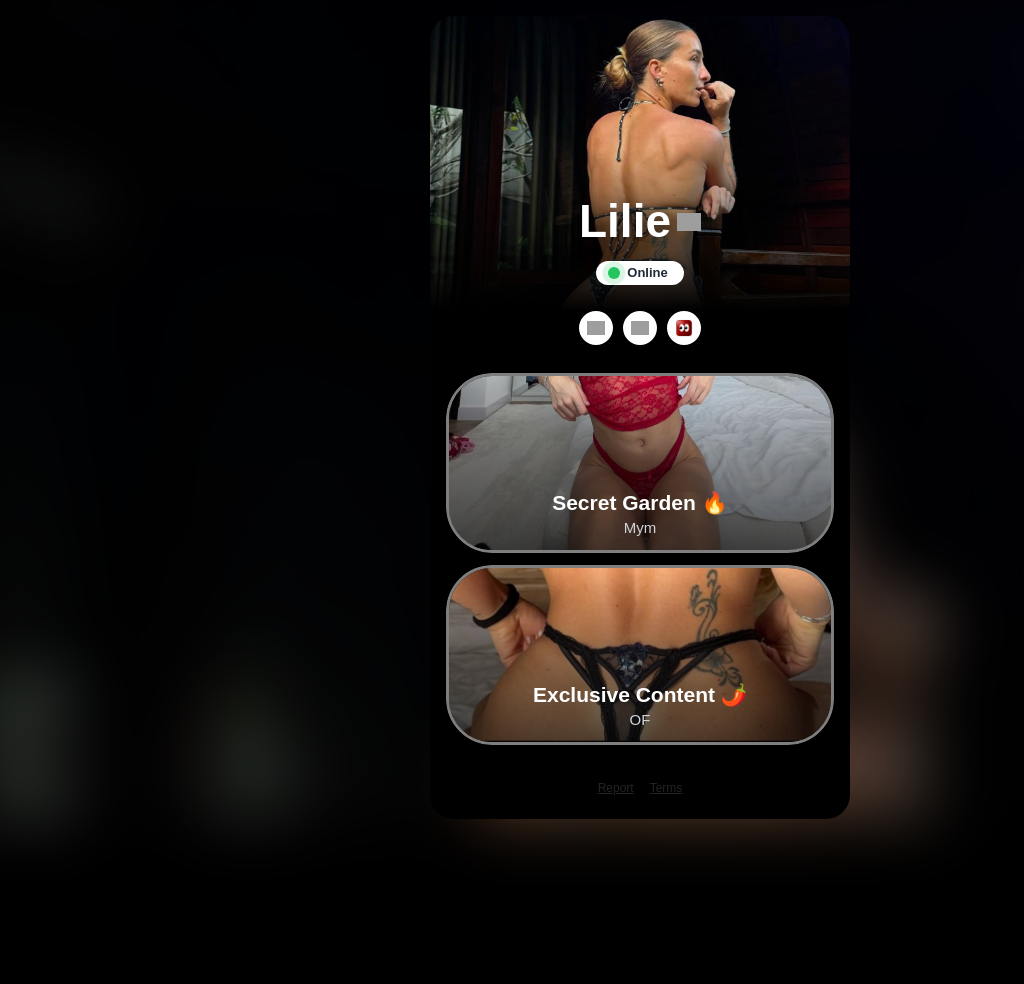
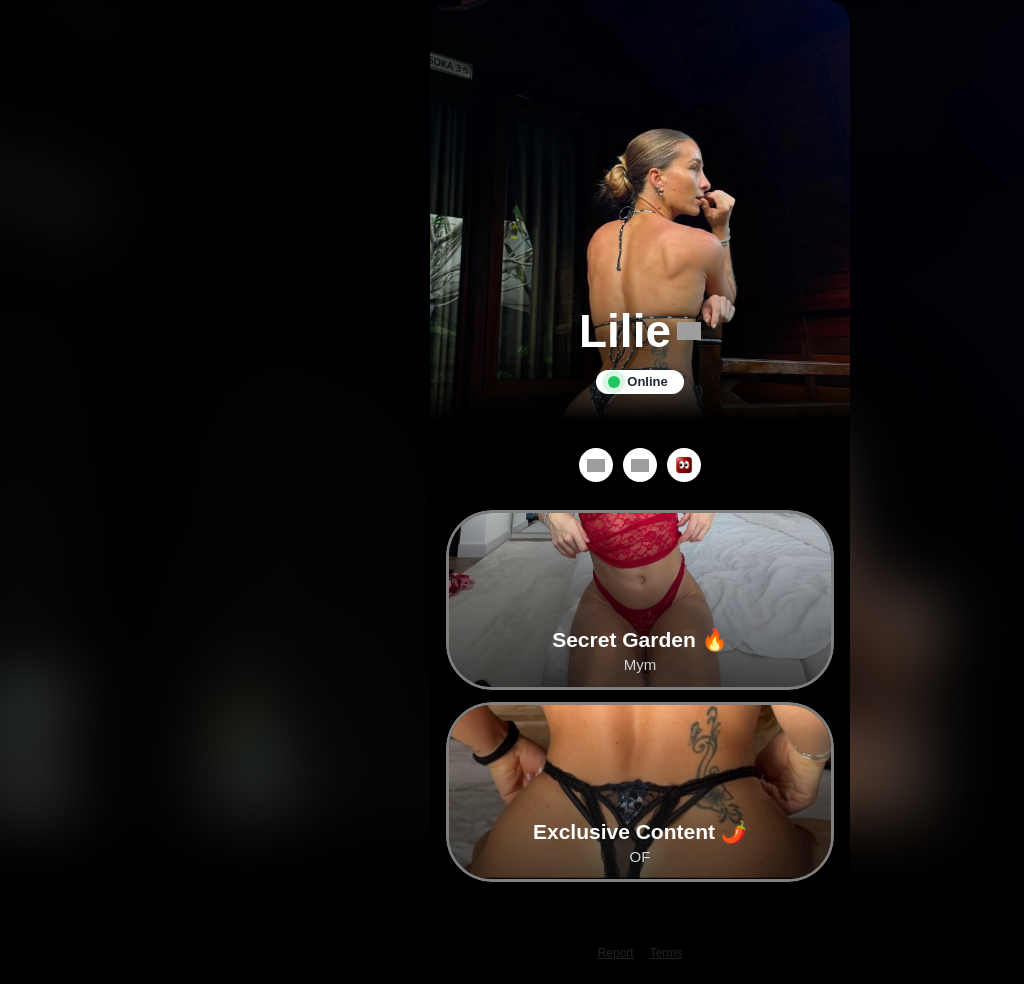
Before and after one commit to Msh-Elie/juicylilie.com, a plain HTML site: page index.html in a window 1280 px wide. Shown: the whole page, without its empty margins (0-1024 px from the left). Before the commit the page ends 851 px from the top, so only its background shows below. Drawn offline with Linux system fonts and the light colour scheme; grey boxes are pictures that could not be loaded.

Commit message:
Update index.html

```diff
--- a/index.html
+++ b/index.html
@@ -6,6 +6,25 @@
   <title>Juicylilie</title>
   <meta name="description" content="Discover my profile.">
   <meta name="theme-color" content="#000000">
+  <meta name="facebook-domain-verification" content="y847dfrlzk3gl8pxpl18da7dz1nbtq" />
+
+  <!-- Meta Pixel Code -->
+<script>
+!function(f,b,e,v,n,t,s)
+{if(f.fbq)return;n=f.fbq=function(){n.callMethod?
+n.callMethod.apply(n,arguments):n.queue.push(arguments)};
+if(!f._fbq)f._fbq=n;n.push=n;n.loaded=!0;n.version='2.0';
+n.queue=[];t=b.createElement(e);t.async=!0;
+t.src=v;s=b.getElementsByTagName(e)[0];
+s.parentNode.insertBefore(t,s)}(window, document,'script',
+'https://connect.facebook.net/en_US/fbevents.js');
+fbq('init', '2943580392695707');
+fbq('track', 'PageView');
+</script>
+<noscript><img height="1" width="1" style="display:none"
+src="https://www.facebook.com/tr?id=2943580392695707&ev=PageView&noscript=1"
+/></noscript>
+<!-- End Meta Pixel Code -->
 
 
   <style>
@@ -13,6 +32,7 @@
 
     html, body {
       min-height: 100%;
+      min-height: 100dvh;
       background: #000;
       font-family: Arial, sans-serif;
       color: #fff;
@@ -21,10 +41,11 @@
 
     .page {
       min-height: 100vh;
+      min-height: 100dvh;
       position: relative;
-      padding-top: 1rem;
-      padding-bottom: 2rem;
       background: #000;
+      display: flex;
+      flex-direction: column;
     }
 
     .bg-blur {
@@ -51,21 +72,25 @@
       border-radius: 24px;
       overflow: hidden;
       min-height: 80vh;
+      min-height: 80dvh;
+      display: flex;
+      flex-direction: column;
     }
 
+    /* ─── COVER : photo entière, ratio naturel ─── */
     .cover {
       position: relative;
-      height: 295px;
       overflow: hidden;
       line-height: 0;
+      flex-shrink: 0;
+      background: #000;
     }
 
     .cover img.cover-photo {
-      position: absolute;
-      inset: 0;
-      width: 100%; height: 100%;
-      object-fit: cover;
-      object-position: center 100%;
+      position: relative;
+      display: block;
+      width: 100%;
+      height: auto;
     }
 
     .cover::after {
@@ -74,10 +99,9 @@
       inset: 0;
       background: linear-gradient(to top,
         #000 0%,
-        rgba(0,0,0,0.92) 5%,
-        rgba(0,0,0,0.75) 15%,
-        rgba(0,0,0,0.4) 30%,
-        transparent 55%
+        rgba(0,0,0,0.7) 8%,
+        rgba(0,0,0,0.25) 22%,
+        transparent 40%
       );
       pointer-events: none;
       z-index: 2;
@@ -152,7 +176,16 @@
       white-space: nowrap;
     }
 
-    /* ─── Calque au-dessus du dégradé noir de la cover ─── */
+    /* ─── ZONE CENTRALE : centre socials + cartes verticalement ─── */
+    .main-content {
+      flex: 1;
+      display: flex;
+      flex-direction: column;
+      justify-content: center;
+      padding: 28px 0;
+    }
+
+    /* ─── Socials ─── */
     .socials {
       position: relative;
       z-index: 5;
@@ -273,7 +306,6 @@
       transition: transform 0.2s, box-shadow 0.2s;
       display: block;
       text-decoration: none;
-      /* ─── FIX MOBILE : force un vrai clipping du flou ─── */
       isolation: isolate;
       -webkit-mask-image: -webkit-radial-gradient(white, black);
       transform: translateZ(0);
@@ -293,7 +325,6 @@
       object-position: center 100%;
       transform: scale(1);
       transition: filter 0.3s, transform 0.3s;
-      /* ─── FIX MOBILE : force l'image dans sa propre couche ─── */
       transform-origin: center center;
       will-change: filter, transform;
     }
@@ -359,7 +390,7 @@
     /* ─── ÉTAT FLOUTÉ ─── */
     .link-card.revealed .card-bg {
       filter: blur(12px);
-      transform: scale(1.15); /* pousse les bords flous hors du cadre */
+      transform: scale(1.15);
     }
 
     .link-card.revealed .card-gradient,
@@ -371,9 +402,7 @@
       display: flex;
     }
 
-    /* ─── Shake dédié au petit bouton rond Reveal ───
-       Rotation ample (±12°) + scale marqué + halo rouge qui pulse
-       pour être réellement visible sur 34 px. */
+    /* ─── Shake du petit bouton rond Reveal ─── */
     @keyframes shake-reveal {
       0%   {
         transform: translateZ(0) rotate(0deg) scale(1);
@@ -399,7 +428,6 @@
       will-change: transform, box-shadow;
     }
 
-    /* Au survol : pause + zoom 1.12 comme les autres boutons sociaux */
     .social-btn.shake:hover {
       animation: none;
       transform: translateZ(0) scale(1.12);
@@ -415,11 +443,18 @@
       opacity: 0.15;
       color: rgba(255,255,255,0.9);
       padding: 20px 0 24px;
+      flex-shrink: 0;
     }
     .page-footer a { color: inherit; text-decoration: underline; }
 
     @media (max-width: 480px) {
-      .card { width: 100%; border-radius: 0; }
+      .card {
+        width: 100%;
+        max-width: 100%;
+        border-radius: 0;
+        min-height: 100dvh;
+      }
+      .page { min-height: 100dvh; }
       .cover-name-row h1 { font-size: 38px; }
       .countdown-banner { padding: 8px 12px; gap: 8px; }
       .cd-box { width: 34px; height: 34px; font-size: 18px; }
@@ -439,13 +474,12 @@
 
   <div class="card">
 
-    <!-- COVER -->
+    <!-- COVER : photo complète, non recadrée -->
     <div class="cover">
       <img
         class="cover-photo"
         src="assert/pp.jpeg"
         alt="Juicylilie cover"
-        style="object-position: center 100%;"
       >
       <div class="cover-info">
         <div class="cover-name-row">
@@ -465,6 +499,9 @@
         </div>
       </div>
     </div>
+
+    <!-- ZONE CENTRALE : socials + cartes centrés verticalement -->
+    <div class="main-content">
 
       <!-- SOCIALS -->
       <div class="socials">
@@ -498,7 +535,7 @@
       <!-- LINK CARDS -->
       <div class="links-grid">
 
-      <!-- Card 2: Secret Garden -->
+        <!-- Card 1: Secret Garden -->
         <a
           class="link-card sensitive-card"
           href="https://mym.fans/app/t/hmmlql6sezBeWmQ"
@@ -528,7 +565,7 @@
           </div>
         </a>
 
-      <!-- Card 1: Exclusive Content -->
+        <!-- Card 2: Exclusive Content -->
         <a
           class="link-card sensitive-card"
           href="https://onlyfans.com/juicy_lilie/c6"
@@ -558,6 +595,7 @@
           </div>
         </a>
 
+      </div>
     </div>
 
     <div class="page-footer">
@@ -592,15 +630,12 @@
   // ── Cartes sensibles : contenu visible par défaut ──
   // 1er clic  : la carte se floute + badge "Contenu sensible" apparaît
   // 2e clic   : le lien s'ouvre dans un nouvel onglet
-  // Si on clique sur une autre carte pendant qu'une est floutée,
-  // la précédente redevient visible et la nouvelle se floute.
   (function() {
     const cards = document.querySelectorAll('.sensitive-card');
     let currentlyRevealed = null;
 
     cards.forEach(function(card) {
       card.addEventListener('click', function(e) {
-        // Cas 1 : cette carte est déjà floutée → on laisse le lien s'ouvrir
         if (card.classList.contains('revealed')) {
           const label = card.getAttribute('data-label') || 'link';
           if (typeof fbq !== 'undefined') {
@@ -611,15 +646,13 @@
           }
           card.classList.remove('revealed');
           currentlyRevealed = null;
-          return; // navigation normale (target="_blank")
+          return;
         }
 
-        // Cas 2 : une autre carte est floutée → on la défloute
         if (currentlyRevealed && currentlyRevealed !== card) {
           currentlyRevealed.classList.remove('revealed');
         }
 
-        // Cas 3 : on floute la carte cliquée et on bloque la navigation
         e.preventDefault();
         card.classList.add('revealed');
         currentlyRevealed = card;
```
Lines whose indentation alone changed are shown as unchanged.
